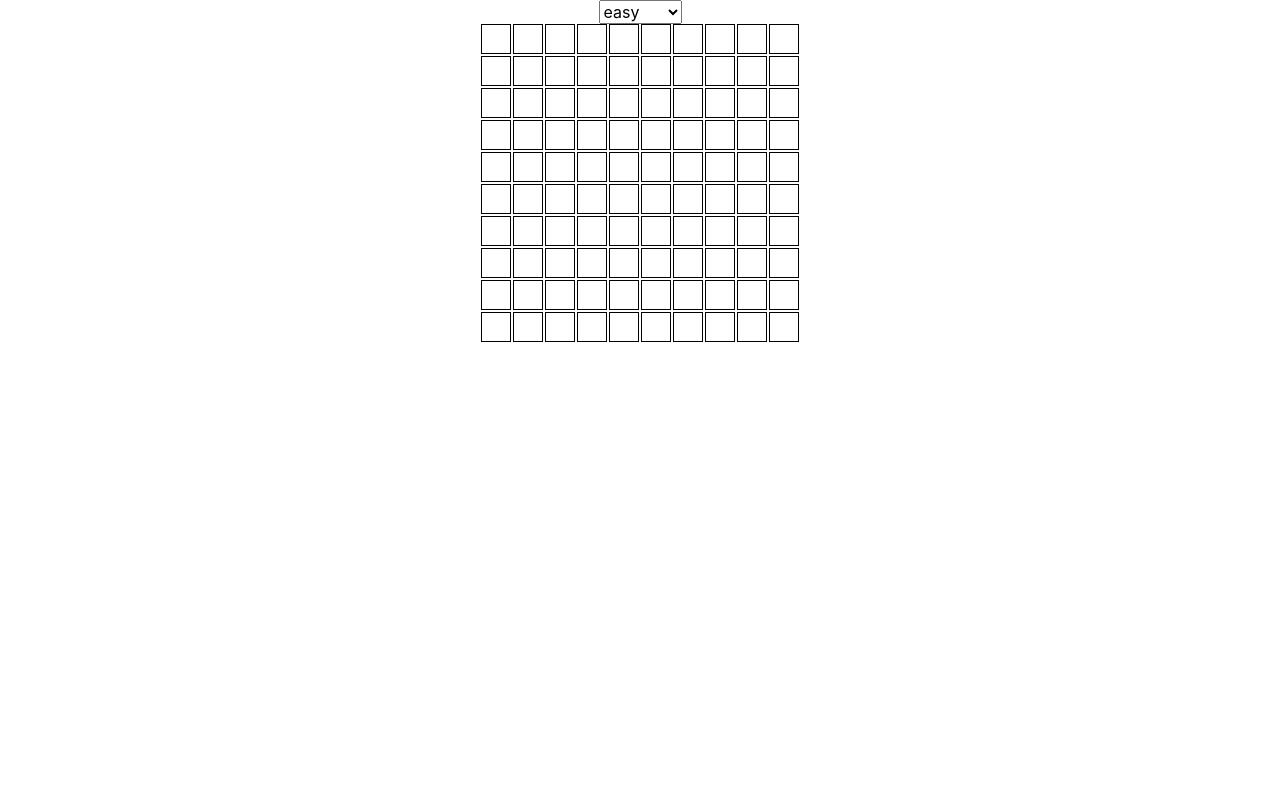
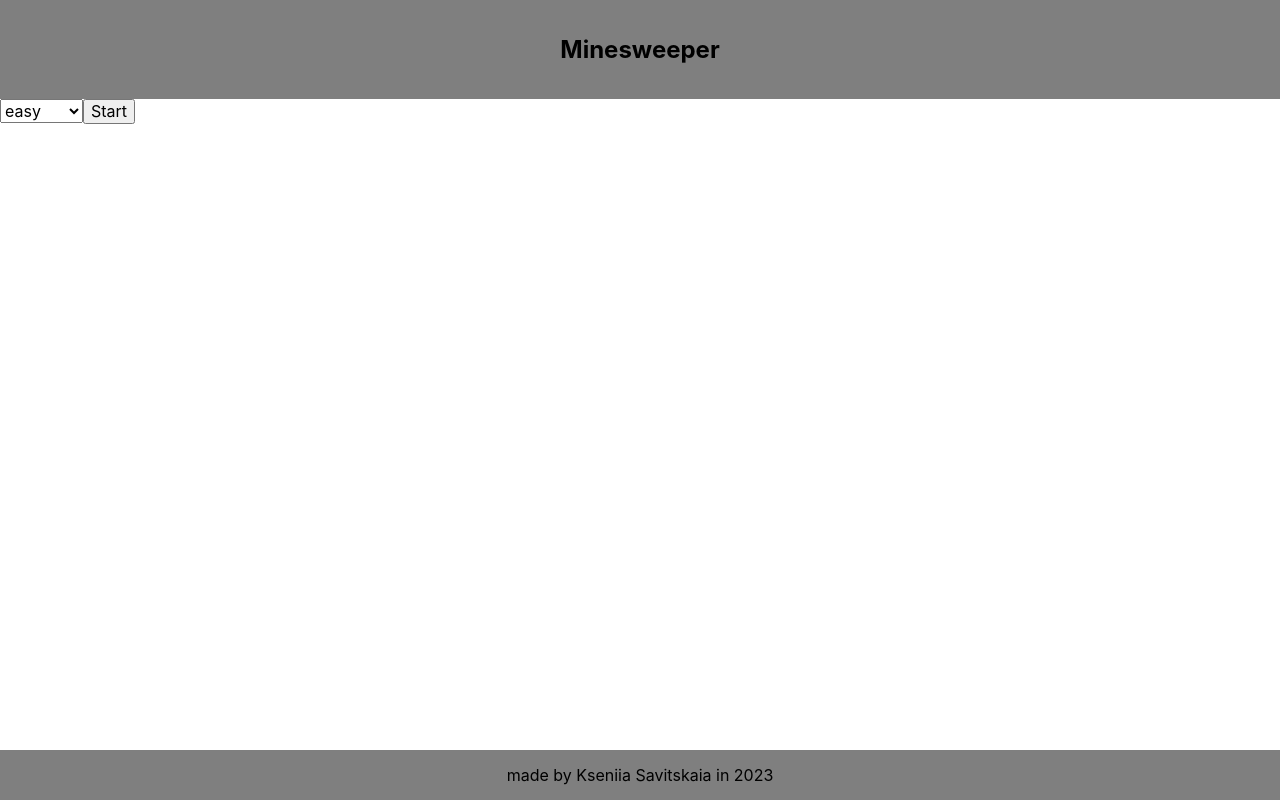
Before and after one commit to SavitskayaKseniya22/minesweeper, a React (Create React App) app: page / in a window 1280 px wide. Built offline with nearby package versions, Linux system fonts and the light colour scheme.

Commit message:
feat: add basic router

```diff
--- a/package.json
+++ b/package.json
@@ -18,6 +18,7 @@
     "react": "^18.2.0",
     "react-dom": "^18.2.0",
     "react-hook-form": "^7.43.9",
+    "react-router-dom": "^6.11.2",
     "react-scripts": "5.0.1",
     "styled-components": "^5.3.10",
     "styled-normalize": "^8.0.7",
--- a/src/App.css
+++ /dev/null
@@ -1,38 +0,0 @@
-.App {
-  text-align: center;
-}
-
-.App-logo {
-  height: 40vmin;
-  pointer-events: none;
-}
-
-@media (prefers-reduced-motion: no-preference) {
-  .App-logo {
-    animation: App-logo-spin infinite 20s linear;
-  }
-}
-
-.App-header {
-  background-color: #282c34;
-  min-height: 100vh;
-  display: flex;
-  flex-direction: column;
-  align-items: center;
-  justify-content: center;
-  font-size: calc(10px + 2vmin);
-  color: white;
-}
-
-.App-link {
-  color: #61dafb;
-}
-
-@keyframes App-logo-spin {
-  from {
-    transform: rotate(0deg);
-  }
-  to {
-    transform: rotate(360deg);
-  }
-}
--- a/src/App.tsx
+++ b/src/App.tsx
@@ -1,27 +1,11 @@
 /* eslint-disable react/jsx-props-no-spreading */
-import React, { useState } from 'react';
-import './App.css';
-import { FieldValues, SubmitHandler, useForm } from 'react-hook-form';
-import Field from './components/Field';
+import React from 'react';
+
+import { RouterProvider } from 'react-router-dom';
+import router from './components/Router';
 
 function App() {
-  const [difficulty, setdifficulty] = useState('easy');
-  const { register, handleSubmit } = useForm();
-
-  const onSubmit: SubmitHandler<FieldValues> = (data) => setdifficulty(data.difficulty);
-
-  return (
-    <div className="App">
-      <form onChange={handleSubmit(onSubmit)}>
-        <select defaultValue={difficulty} {...register('difficulty')}>
-          <option value="easy">easy</option>
-          <option value="medium">medium</option>
-          <option value="hard">hard</option>
-        </select>
-      </form>
-      <Field difficulty={difficulty} />
-    </div>
-  );
+  return <RouterProvider router={router} />;
 }
 
 export default App;
--- a/src/components/Cell.tsx
+++ b/src/components/Cell.tsx
@@ -25,18 +25,12 @@ function Cell() {
 
   switch (isPressed) {
     case 'left':
-      return (
-        <StyledPressedLeftCell
-          onClick={() => {
-            setIsPressed('false');
-          }}
-        />
-      );
+      return <StyledPressedLeftCell />;
     case 'right':
       return (
         <StyledPressedRightCell
           onClick={() => {
-            setIsPressed('false');
+            setIsPressed('left');
           }}
           onContextMenu={(event) => {
             event.preventDefault();
--- /dev/null
+++ b/src/components/Footer.tsx
@@ -0,0 +1,16 @@
+import React from 'react';
+import styled from 'styled-components';
+
+export const StyledFooter = styled('footer')`
+  background: rgba(0, 0, 0, 0.5);
+  text-align: center;
+  padding: 1rem;
+`;
+
+export function Footer() {
+  return (
+    <StyledFooter>
+      <span>made by Kseniia Savitskaia in 2023</span>
+    </StyledFooter>
+  );
+}
--- /dev/null
+++ b/src/components/GameBoard.tsx
@@ -0,0 +1,17 @@
+/* eslint-disable react/jsx-props-no-spreading */
+import React from 'react';
+import { useLocation } from 'react-router-dom';
+import Field from './Field';
+
+function GameBoard() {
+  const { state } = useLocation();
+
+  console.log(state);
+  return (
+    <main>
+      <Field difficulty={state.difficulty} />
+    </main>
+  );
+}
+
+export default GameBoard;
--- a/src/components/GlobalStyle.tsx
+++ b/src/components/GlobalStyle.tsx
@@ -9,6 +9,10 @@ export const GlobalStyle = createGlobalStyle`
   #root{
     width: 100vw;
     height: 100vh;
+    display: flex;
+    flex-direction: column;
+    justify-content: space-between;
+
   }
 
   li{
@@ -19,6 +23,10 @@ export const GlobalStyle = createGlobalStyle`
     margin:0;
     padding:0;
   }
+
+  main{
+    flex-grow:1;
+  }
 `;
 
 export default GlobalStyle;
--- /dev/null
+++ b/src/components/Header.tsx
@@ -0,0 +1,16 @@
+import React from 'react';
+import styled from 'styled-components';
+
+export const StyledHeader = styled('header')`
+  background: rgba(0, 0, 0, 0.5);
+  text-align: center;
+  padding: 1rem;
+`;
+
+export function Header() {
+  return (
+    <StyledHeader>
+      <h2>Minesweeper</h2>
+    </StyledHeader>
+  );
+}
--- /dev/null
+++ b/src/components/MainPage.tsx
@@ -0,0 +1,32 @@
+/* eslint-disable react/jsx-props-no-spreading */
+import React, { useState, useEffect } from 'react';
+import { FieldValues, SubmitHandler, useForm } from 'react-hook-form';
+import { Form, useNavigate } from 'react-router-dom';
+
+function MainPage() {
+  const [difficulty, setDifficulty] = useState('easy');
+  const { register, watch, handleSubmit } = useForm();
+  const navigate = useNavigate();
+
+  const onSubmit: SubmitHandler<FieldValues> = () =>
+    navigate('game-board', { state: { difficulty } });
+
+  useEffect(() => {
+    watch((value) => setDifficulty(value.difficulty));
+  }, [watch]);
+
+  return (
+    <main>
+      <Form method="post" action="/" onSubmit={handleSubmit(onSubmit)}>
+        <select defaultValue={difficulty} {...register('difficulty')}>
+          <option value="easy">easy</option>
+          <option value="medium">medium</option>
+          <option value="hard">hard</option>
+        </select>
+        <button type="submit">Start</button>
+      </Form>
+    </main>
+  );
+}
+
+export default MainPage;
--- /dev/null
+++ b/src/components/Router.tsx
@@ -0,0 +1,28 @@
+import React from 'react';
+import { Route, Outlet, createBrowserRouter, createRoutesFromElements } from 'react-router-dom';
+import { Footer } from './Footer';
+import GameBoard from './GameBoard';
+import MainPage from './MainPage';
+import { Header } from './Header';
+
+const router = createBrowserRouter(
+  createRoutesFromElements(
+    <Route
+      element={
+        <>
+          <Header />
+          <Outlet />
+          <Footer />
+        </>
+      }
+    >
+      <Route path="/" id="root" element={<Outlet />}>
+        <Route index element={<MainPage />} />
+        <Route path="game-board" element={<GameBoard />} />
+        <Route path="*" element="<div>404</div>" />
+      </Route>
+    </Route>
+  )
+);
+
+export default router;
```
Also changed, not shown: 1 other file (tests, documents, lock files or other folders).
